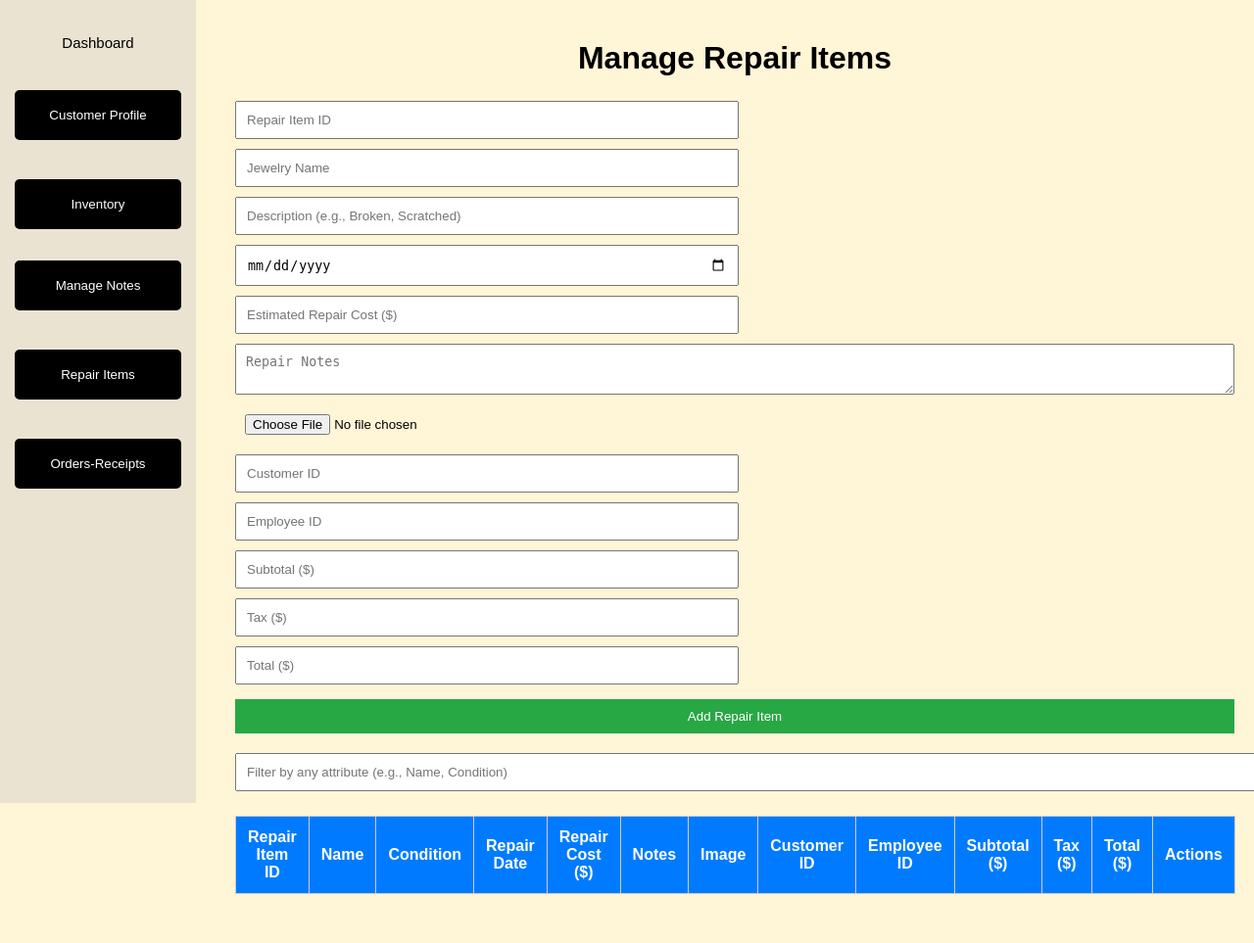
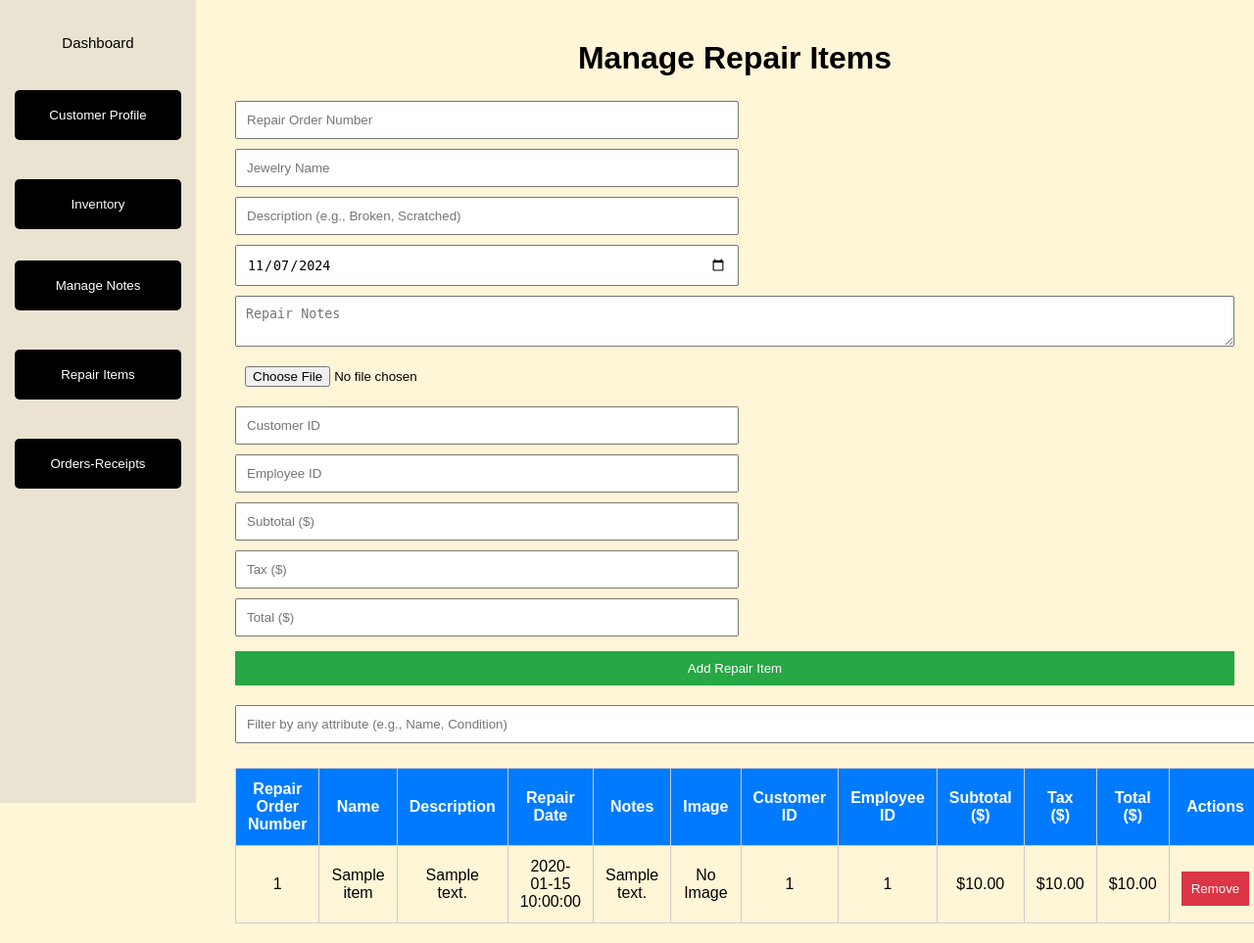
Before and after one commit to MP018/Jewelry-Store-Inventory, a Flask app: template Website/templates/repair_items.html in a window 1280 px wide. Shown: the part 65-1028 px from the top of the page at 98% size. Before the commit the page ends 978 px from the top, so only its background shows below. Run offline with Flask 3, Linux system fonts and the light colour scheme; the template is opened without the code that fills it: most values are stand-ins (such as "Sample title", 1, 10 or a date in 2020); lists and menus that the app fills with data are empty; some libraries are stand-ins or nearby versions.

Commit message:
Finished Repair Items

```diff
--- a/Website/app.py
+++ b/Website/app.py
@@ -1,4 +1,4 @@
-from flask import Flask, render_template, request, redirect, url_for, session, send_file, flash
+from flask import Flask, render_template, request, redirect, url_for, session, send_file, flash, jsonify
 from flask_mysqldb import MySQL
 import logging
 import MySQLdb.cursors
@@ -19,9 +19,12 @@
 app.config['MYSQL_DB'] = 'PalaceDatabase'
 app.config['MYSQL_PORT'] = 16246
 
-# Set the upload folder
+# File upload configuration
 UPLOAD_FOLDER = 'Website/static/images'
 app.config['UPLOAD_FOLDER'] = UPLOAD_FOLDER
+
+# Create upload folder if it doesn't exist
+os.makedirs(app.config['UPLOAD_FOLDER'], exist_ok=True)
 
 # Ensure the upload folder exists
 if not os.path.exists(UPLOAD_FOLDER):
@@ -253,54 +256,77 @@
 
     if request.method == 'POST':
         try:
-            # Check if the connection is alive
-            mysql.connection.ping()
-
-            # Retrieve form data
-            repair_item_id = request.form['repair_item_id']
+            # Get form data
+            repair_order_number = request.form['repair_order_number']
             item_name = request.form['item_name']
             condition = request.form['condition']
             repair_date = request.form['repair_date']
-            repair_cost = request.form['repair_cost']
             notes = request.form['notes']
-            picture = request.files['picture']
             customer_id = request.form['customer_id']
             employee_id = request.form['employee_id']
             subtotal = request.form['subtotal']
             tax = request.form['tax']
             total = request.form['total']
 
+            # Handle file upload
+            picture = request.files['picture']
+            filename = None
             if picture and allowed_file(picture.filename):
                 filename = secure_filename(picture.filename)
-                picture_path = os.path.join(app.config['UPLOAD_FOLDER'], filename)
-                picture.save(picture_path)
+                picture.save(os.path.join(app.config['UPLOAD_FOLDER'], filename))
 
-                cursor = mysql.connection.cursor(MySQLdb.cursors.DictCursor)
-                cursor.execute(
-                    'INSERT INTO REPAIR_ITEM (Name, Condition, Repair_Date, Repair_Cost, Notes, Image, Customer_ID, Employee_ID, Subtotal, Tax, Total) VALUES (%s, %s, %s, %s, %s, %s, %s, %s, %s, %s, %s)',
-                    (item_name, condition, repair_date, repair_cost, notes, filename, customer_id, employee_id, subtotal, tax, total)
-                )
-                mysql.connection.commit()
-                cursor.close()
-                print("Database insertion completed.")
-                return redirect(url_for('repair_items'))
+            # Insert into database
+            cursor = mysql.connection.cursor()
+            cursor.execute("""
+                INSERT INTO REPAIR_ORDER
+                (Repair_Order_Number, Item_Name, Description, Employee_ID, Customer_ID,
+                Image, Subtotal, Tax, Total, Repair_Date, Repair_Notes)
+                VALUES (%s, %s, %s, %s, %s, %s, %s, %s, %s, %s, %s)
+            """, (repair_order_number, item_name, condition, employee_id, customer_id,
+                  filename, subtotal, tax, total, repair_date, notes))
+
+            mysql.connection.commit()
+            cursor.close()
+
+            return jsonify({'success': True}), 200
+
         except Exception as e:
-            logging.error("Error during insertion: %s", e)
-            print("Error during insertion:", e)
-            return "Error during database operation", 500
+            print(f"Error: {str(e)}")  # For debugging
+            return jsonify({'error': str(e)}), 500
 
+    # GET request - fetch existing repair orders
     cursor = mysql.connection.cursor(MySQLdb.cursors.DictCursor)
-    cursor.execute('SELECT * FROM REPAIR_ITEM')
-    items = cursor.fetchall()
+    cursor.execute('SELECT * FROM REPAIR_ORDER')
+    repair_items = cursor.fetchall()
+
+    # Convert image data to string if it exists
+    for item in repair_items:
+        if item['Image'] and isinstance(item['Image'], bytes):
+            item['Image'] = item['Image'].decode('utf-8')
+
     cursor.close()
 
-    return render_template('repair_items.html', repair_items=items)
+    return render_template('repair_items.html', repair_items=repair_items)
+
+@app.route('/remove_repair_item/<repair_order_number>', methods=['POST'])
+def remove_repair_item(repair_order_number):
+    if 'loggedin' not in session:
+        return jsonify({'error': 'Not logged in'}), 401
+
+    try:
+        cursor = mysql.connection.cursor()
+        cursor.execute('DELETE FROM REPAIR_ORDER WHERE Repair_Order_Number = %s', (repair_order_number,))
+        mysql.connection.commit()
+        cursor.close()
+        return jsonify({'success': True}), 200
+    except Exception as e:
+        return jsonify({'error': str(e)}), 500
 
 # Get image route
 @app.route('/repair_items/image/<repair_item_id>', methods=['GET'])
 def get_repair_item_image(repair_item_id):
     cursor = mysql.connection.cursor(MySQLdb.cursors.DictCursor)
-    cursor.execute("SELECT Image FROM REPAIR_ITEM WHERE Repair_Item_ID = %s", (repair_item_id,))
+    cursor.execute("SELECT Image FROM REPAIR_ORDER WHERE Repair_Item_ID = %s", (repair_item_id,))
     result = cursor.fetchone()
     cursor.close()
 
--- a/Website/templates/repair_items.html
+++ b/Website/templates/repair_items.html
@@ -189,18 +189,20 @@
 
         <!-- Form for adding a new repair item -->
         <form id="repair-form" method="POST" enctype="multipart/form-data" action="{{ url_for('repair_items') }}">
-            <input type="text" name="repair_item_id" id="repair-item-id" placeholder="Repair Item ID" required>
+            <input type="text" name="repair_order_number" id="repair-order-number" placeholder="Repair Order Number" required>
             <input type="text" name="item_name" id="repair-name" placeholder="Jewelry Name" required>
             <input type="text" name="condition" id="repair-condition" placeholder="Description (e.g., Broken, Scratched)" required>
-            <input type="date" name="repair_date" id="repair-date" required>
-            <input type="number" name="repair_cost" id="repair-cost" placeholder="Estimated Repair Cost ($)" required>
+            <input type="date"
+                   name="repair_date"
+                   id="repair-date"
+                   required>
             <textarea name="notes" id="repair-notes" placeholder="Repair Notes" style="width:100%;"></textarea>
             <input type="file" name="picture" id="repair-image" accept="image/*" required>
             <input type="number" name="customer_id" id="customer-id" placeholder="Customer ID" required>
             <input type="number" name="employee_id" id="employee-id" placeholder="Employee ID" required>
-            <input type="number" name="subtotal" id="subtotal" placeholder="Subtotal ($)" required>
-            <input type="number" name="tax" id="tax" placeholder="Tax ($)" required>
-            <input type="number" name="total" id="total" placeholder="Total ($)" required>
+            <input type="number" step="0.01" name="subtotal" id="subtotal" placeholder="Subtotal ($)" required>
+            <input type="number" step="0.01" name="tax" id="tax" placeholder="Tax ($)" required>
+            <input type="number" step="0.01" name="total" id="total" placeholder="Total ($)" required>
             <button type="submit">Add Repair Item</button>
         </form>
 
@@ -212,11 +214,10 @@
         <table id="repair-table">
             <thead>
                 <tr>
-                    <th>Repair Item ID</th>
+                    <th>Repair Order Number</th>
                     <th>Name</th>
-                    <th>Condition</th>
+                    <th>Description</th>
                     <th>Repair Date</th>
-                    <th>Repair Cost ($)</th>
                     <th>Notes</th>
                     <th>Image</th>
                     <th>Customer ID</th>
@@ -228,89 +229,136 @@
                 </tr>
             </thead>
             <tbody>
-                <!-- Repair items will be dynamically added here -->
+                {% for item in repair_items %}
+                <tr>
+                    <td>{{ item.Repair_Order_Number }}</td>
+                    <td>{{ item.Item_Name }}</td>
+                    <td>{{ item.Description }}</td>
+                    <td>{{ item.Repair_Date }}</td>
+                    <td>{{ item.Repair_Notes }}</td>
+                    <td>
+                        {% if item.Image %}
+                            {% if item.Image|string %}
+                                <img src="{{ url_for('static', filename='images/' + item.Image|string) }}" alt="Repair Item Image">
+                            {% else %}
+                                No Image
+                            {% endif %}
+                        {% else %}
+                            No Image
+                        {% endif %}
+                    </td>
+                    <td>{{ item.Customer_ID }}</td>
+                    <td>{{ item.Employee_ID }}</td>
+                    <td>${{ "%.2f"|format(item.Subtotal) }}</td>
+                    <td>${{ "%.2f"|format(item.Tax) }}</td>
+                    <td>${{ "%.2f"|format(item.Total) }}</td>
+                    <td><button class="remove" onclick="removeItem('{{ item.Repair_Order_Number }}')">Remove</button></td>
+                </tr>
+                {% endfor %}
             </tbody>
         </table>
     </div>
 
     <script>
-        let repairItems = [];
-
-        document.getElementById('repair-form').addEventListener('submit', function (event) {
+        document.getElementById('repair-form').addEventListener('submit', async function (event) {
             event.preventDefault();
 
-            const repairItemId = document.getElementById('repair-item-id').value;
-            const repairName = document.getElementById('repair-name').value;
-            const repairCondition = document.getElementById('repair-condition').value;
-            const repairDate = document.getElementById('repair-date').value;
-            const repairCost = document.getElementById('repair-cost').value;
-            const repairNotes = document.getElementById('repair-notes').value;
-            const repairImage = document.getElementById('repair-image').files[0];
-            const customerId = document.getElementById('customer-id').value;
-            const employeeId = document.getElementById('employee-id').value;
-            const subtotal = document.getElementById('subtotal').value;
-            const tax = document.getElementById('tax').value;
-            const total = document.getElementById('total').value;
+            const formData = new FormData(this);
 
-            // Create an object to store the repair item data
-            const newItem = {
-                id: repairItemId,
-                name: repairName,
-                condition: repairCondition,
-                date: repairDate,
-                cost: repairCost,
-                notes: repairNotes,
-                image: URL.createObjectURL(repairImage),
-                customerId: customerId,
-                employeeId: employeeId,
-                subtotal: subtotal,
-                tax: tax,
-                total: total
-            };
+            try {
+                const response = await fetch("{{ url_for('repair_items') }}", {
+                    method: 'POST',
+                    body: formData
+                });
 
-            repairItems.push(newItem);
-            displayRepairItems();
-            this.reset();  // Reset form after submission
+                if (!response.ok) {
+                    throw new Error(`HTTP error! status: ${response.status}`);
+                }
+
+                const result = await response.json();
+
+                if (result.success) {
+                    // Reload the page to show updated data
+                    window.location.reload();
+                } else {
+                    throw new Error(result.error || 'Failed to add repair item');
+                }
+
+            } catch (error) {
+                console.error('Error:', error);
+                alert('Failed to add repair item. Please try again.');
+            }
         });
 
-        function displayRepairItems(filterValue = '') {
-            const tbody = document.querySelector('#repair-table tbody');
-            tbody.innerHTML = '';  // Clear the table body
+        // Calculate total when subtotal or tax changes
+        document.getElementById('subtotal').addEventListener('input', calculateTotal);
+        document.getElementById('tax').addEventListener('input', calculateTotal);
 
-            repairItems
-                .filter(item => {
-                    const searchableString = Object.values(item).join(' ').toLowerCase();
-                    return searchableString.includes(filterValue.toLowerCase());
-                })
-                .forEach(item => {
-                    const row = document.createElement('tr');
-                    row.innerHTML = `
-                        <td>${item.id}</td>
-                        <td>${item.name}</td>
-                        <td>${item.condition}</td>
-                        <td>${item.date}</td>
-                        <td>$${item.cost}</td>
-                        <td>${item.notes}</td>
-                        <td><img src="${item.image}" alt="${item.name} Image"></td>
-                        <td>${item.customerId}</td>
-                        <td>${item.employeeId}</td>
-                        <td>$${item.subtotal}</td>
-                        <td>$${item.tax}</td>
-                        <td>$${item.total}</td>
-                        <td><button class="remove" onclick="removeItem('${item.id}')">Remove</button></td>
-                    `;
-                    tbody.appendChild(row);
-                });
+        function calculateTotal() {
+            const subtotal = parseFloat(document.getElementById('subtotal').value) || 0;
+            const tax = parseFloat(document.getElementById('tax').value) || 0;
+            const total = subtotal + tax;
+            document.getElementById('total').value = total.toFixed(2);
         }
 
-        function removeItem(itemId) {
-            repairItems = repairItems.filter(item => item.id !== itemId);
-            displayRepairItems();
+        async function removeItem(orderNumber) {
+            if (confirm('Are you sure you want to remove this repair item?')) {
+                try {
+                    const response = await fetch(`/remove_repair_item/${orderNumber}`, {
+                        method: 'POST',
+                        headers: {
+                            'Content-Type': 'application/json',
+                        }
+                    });
+
+                    if (!response.ok) {
+                        throw new Error(`HTTP error! status: ${response.status}`);
+                    }
+
+                    const result = await response.json();
+
+                    if (result.success) {
+                        window.location.reload();
+                    } else {
+                        throw new Error(result.error || 'Failed to remove repair item');
+                    }
+
+                } catch (error) {
+                    console.error('Error:', error);
+                    alert('Failed to remove repair item. Please try again.');
+                }
+            }
         }
 
-        document.getElementById('filter').addEventListener('input', function () {
-            const filterValue = this.value;
-            displayRepairItems(filterValue);
+        // Filter functionality
+        document.getElementById('filter').addEventListener('input', function() {
+            const filterValue = this.value.toLowerCase();
+            const rows = document.querySelectorAll('#repair-table tbody tr');
+
+            rows.forEach(row => {
+                const text = row.textContent.toLowerCase();
+                row.style.display = text.includes(filterValue) ? '' : 'none';
+            });
+        });
+
+        document.getElementById('repair-date').addEventListener('blur', function(e) {
+            let value = e.target.value;
+            if (!value) return;
+
+            let date = new Date(value);
+            let year = date.getFullYear();
+
+            if (year < 2000 || year > 2099) {
+                alert('Please enter a year between 2000 and 2099');
+                // Reset to current date
+                const today = new Date().toISOString().split('T')[0];
+                e.target.value = today;
+            }
+        });
+
+        document.addEventListener('DOMContentLoaded', function() {
+            const today = new Date().toISOString().split('T')[0];
+            document.getElementById('repair-date').value = today;
         });
     </script>
 </body>
```
